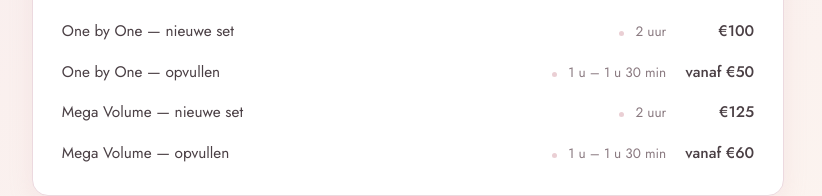
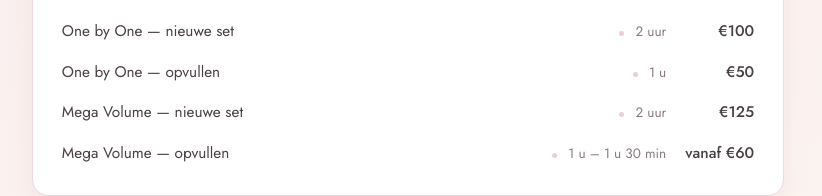
Before and after one commit to Stephanos-Ioannou/beautyhuidtherapie, a plain HTML site: page prijslijst.html in a window 1280 px wide. Shown: the part 2852-3048 px from the top of the page, without its empty margins (232-1054 px from the left). Drawn offline with nearby package versions, Linux system fonts and the light colour scheme.

Commit message:
Wimperextensions opvullen: vaste prijs €50/1u ipv vanaf-prijs

```diff
--- a/prijslijst.html
+++ b/prijslijst.html
@@ -216,7 +216,7 @@
       <div class="cat">
         <h2>Wimperextensions</h2>
         <div class="rij"><span class="naam">One by One — nieuwe set</span><span class="dot"></span><span class="duur">2 uur</span><span class="prijs">€100</span></div>
-        <div class="rij"><span class="naam">One by One — opvullen</span><span class="dot"></span><span class="duur">1 u – 1 u 30 min</span><span class="prijs">vanaf €50</span></div>
+        <div class="rij"><span class="naam">One by One — opvullen</span><span class="dot"></span><span class="duur">1 u</span><span class="prijs">€50</span></div>
         <div class="rij"><span class="naam">Mega Volume — nieuwe set</span><span class="dot"></span><span class="duur">2 uur</span><span class="prijs">€125</span></div>
         <div class="rij"><span class="naam">Mega Volume — opvullen</span><span class="dot"></span><span class="duur">1 u – 1 u 30 min</span><span class="prijs">vanaf €60</span></div>
       </div>
```
